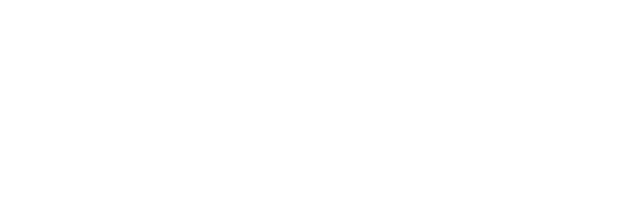
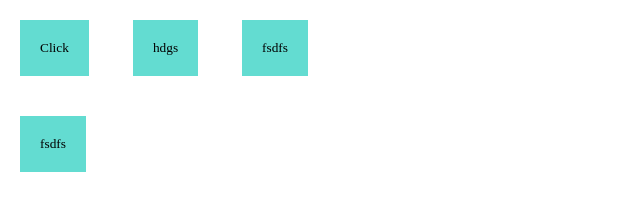
Before and after one commit to nnoranna/center-fun, a plain HTML site: page frontend/index.html in a window 1280 px wide. Shown: the whole page, without its empty margins (0-640 px from the left). Drawn offline with Linux system fonts and the light colour scheme.

Commit message:
Practice position in css and JS return function

```diff
--- a/frontend/index.html
+++ b/frontend/index.html
@@ -4,9 +4,18 @@
 	<meta charset="UTF-8">
 	<meta http-equiv="X-UA-Compatible" content="IE=edge">
 	<meta name="viewport" content="width=device-width, initial-scale=1.0">
+	<link rel="stylesheet" href="style.css">
 	<title>This is FRONTEND</title>
+
 </head>
 <body>
-	<div id="root"></div>
+	<div id="root">
+		<div>
+			<button>Click</button>
+			<button>hdgs</button>
+			<button>fsdfs</button>
+		</div>
+		<button>fsdfs</button>
+	</div>
 </body>
 </html>
--- /dev/null
+++ b/frontend/script.js
@@ -0,0 +1,6 @@
+function returnParam (parameter) {
+    //console.log(parameter)
+    return `<h1>$(parameter)</h1>`
+}
+//returnParam(1999)
+console.log( returnParam("hello") )
--- /dev/null
+++ b/frontend/style.css
@@ -0,0 +1,45 @@
+* {
+    margin: 0;
+    padding: 0;
+    border: 0;
+    outline: none;
+    box-sizing: border-box;
+    background: transparent;
+    font-family: inherit;
+  }
+  a{
+    text-decoration: none;
+  }
+  a img {
+    border: none;
+  }
+
+  button,
+  a {
+    cursor: pointer;
+    color: inherit;
+  }
+
+  textarea {
+    resize: none;
+  }
+
+  button,
+  textarea,
+  select {
+    appearance: none !important;
+    border-radius: 0;
+  }
+
+  /*end of CSS reset*/
+
+#root {
+    width: 100%;
+    min-height: 100vh;
+}
+
+#root button {
+    padding: 20px;
+    margin: 20px;
+    background-color: #63dcd1;
+}
```
